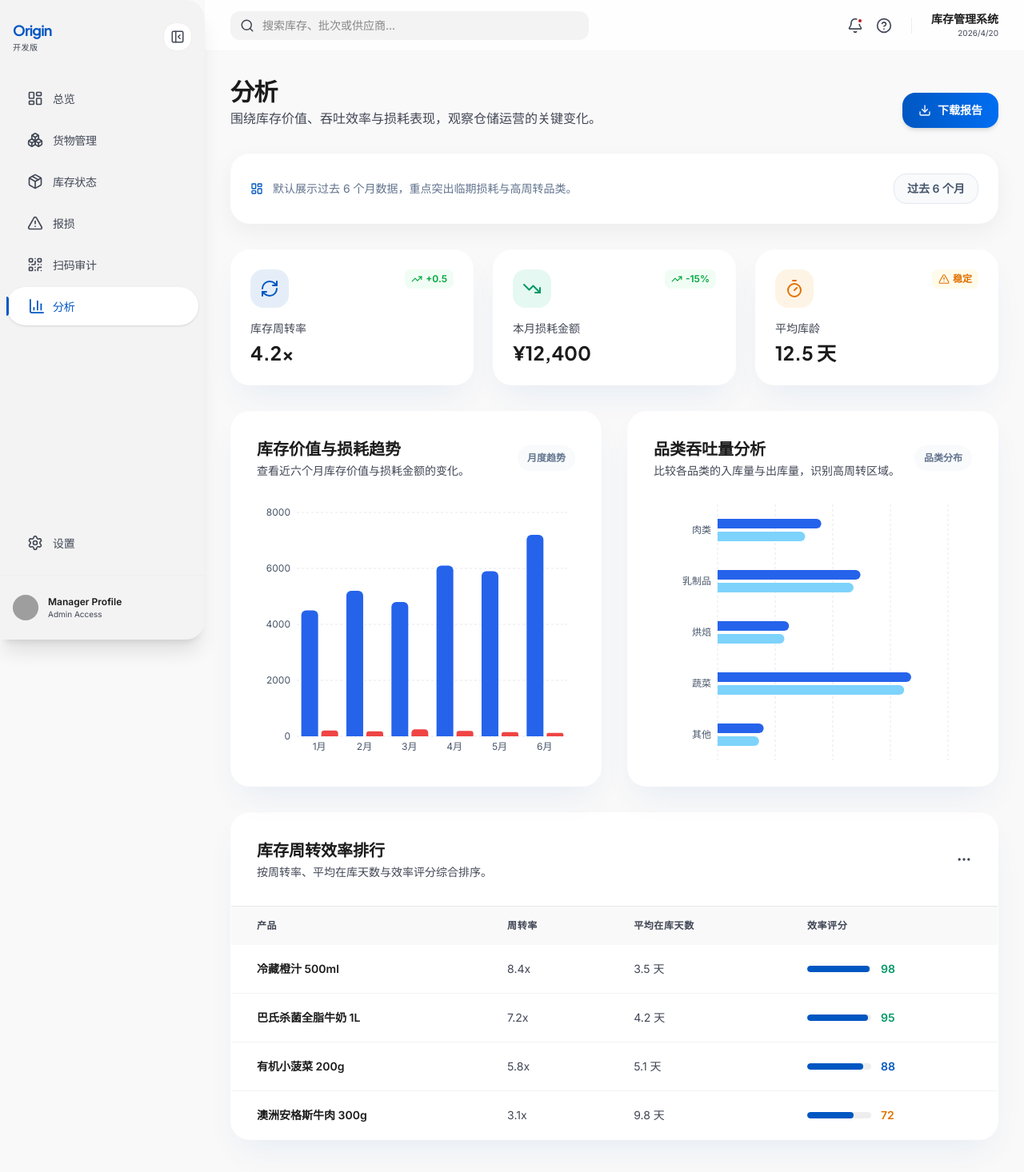
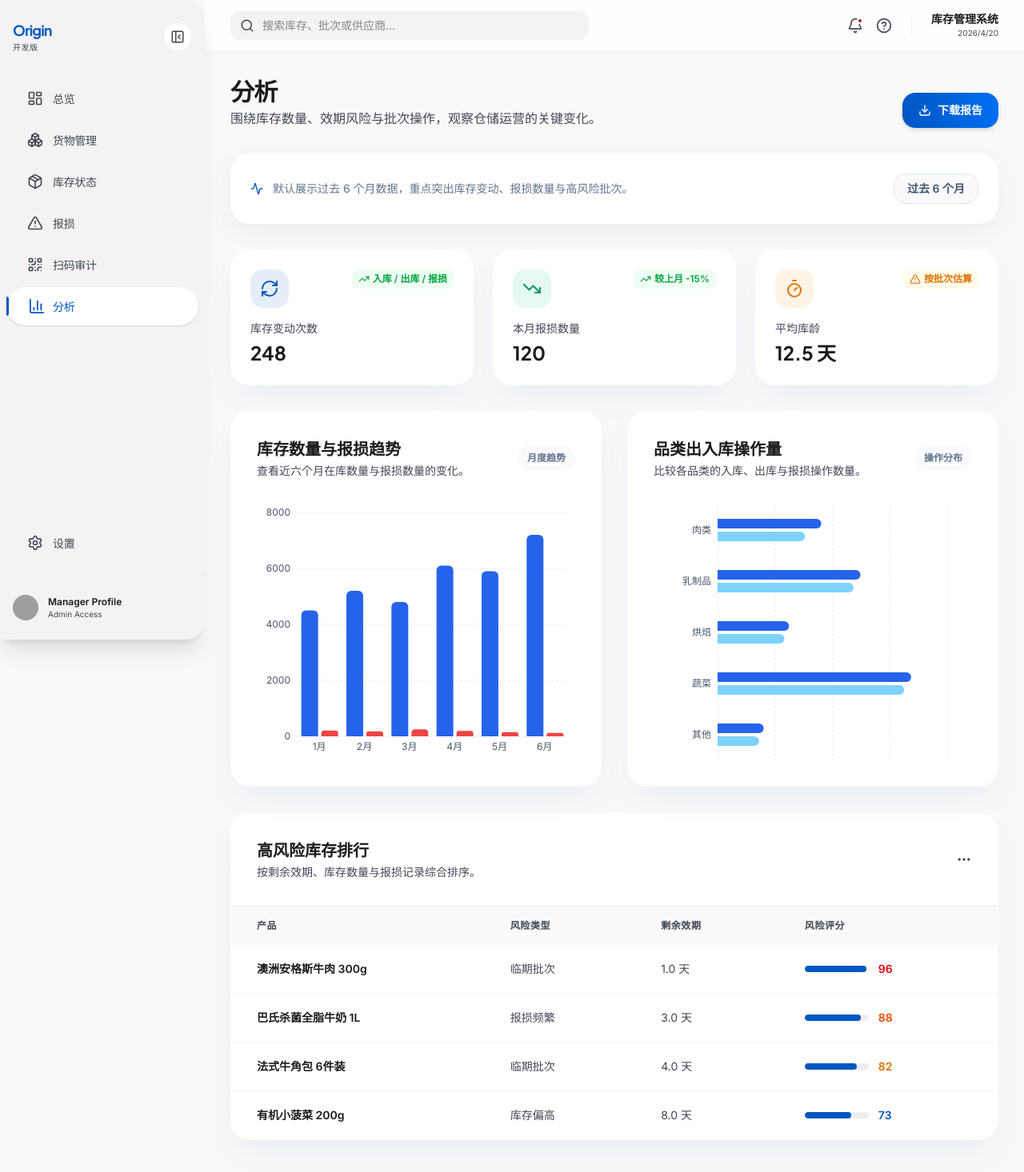
Before and after one commit to Harutaizumiya/origin_frontend, a React (Vite) app: page /analysis in a window 1280 px wide. Shown: the top 1466 px of the page at 80% size. Built offline with nearby package versions, Linux system fonts and the light colour scheme; grey boxes are pictures that could not be loaded.

Commit message:
Align dashboard and analytics with inventory business terms

```diff
--- a/src/api/dashboard.ts
+++ b/src/api/dashboard.ts
@@ -13,9 +13,9 @@ const DASHBOARD_DATA: DashboardData = {
   stats: [
     {
       id: "total-stock",
-      title: "总库存件数",
+      title: "当前在库数量",
       value: "14,280",
-      trend: "+12.5%",
+      trend: "按可用批次汇总",
       trendType: "up",
       icon: "package",
       iconBg: "bg-primary/10",
@@ -23,19 +23,19 @@ const DASHBOARD_DATA: DashboardData = {
     },
     {
       id: "expiring-soon",
-      title: "即将过期（7天内）",
-      value: "432",
-      trend: "注意",
+      title: "7天内临期批次",
+      value: "18",
+      trend: "需优先处理",
       trendType: "neutral",
       icon: "timer",
       iconBg: "bg-amber-500/10",
       iconColor: "text-amber-600",
     },
     {
-      id: "expired-products",
-      title: "已过期商品",
-      value: "28",
-      trend: "-2.4%",
+      id: "expired-batches",
+      title: "已过期批次",
+      value: "3",
+      trend: "已排除空批次",
       trendType: "down",
       icon: "alert",
       iconBg: "bg-error/10",
@@ -43,9 +43,9 @@ const DASHBOARD_DATA: DashboardData = {
     },
     {
       id: "health-index",
-      title: "库存健康指数",
-      value: "96.8%",
-      trend: "优",
+      title: "批次健康率",
+      value: "91.6%",
+      trend: "健康批次占比",
       trendType: "up",
       icon: "shield",
       iconBg: "bg-green-500/10",
--- a/src/components/charts/ChartGrid.tsx
+++ b/src/components/charts/ChartGrid.tsx
@@ -49,8 +49,8 @@ export const ChartGrid: React.FC<ChartGridProps> = ({ trendData, categories }) =
       <div className="ambient-shadow rounded-3xl border border-surface-container/10 bg-surface-container-lowest p-8 lg:col-span-2">
         <div className="mb-8 flex items-center justify-between">
           <div>
-            <h4 className="font-headline text-lg font-bold text-on-surface">库存到期趋势（未来30天）</h4>
-            <p className="mt-1 text-xs text-on-surface-variant">基于当前批次效期预测未来的流转压力。</p>
+            <h4 className="font-headline text-lg font-bold text-on-surface">批次到期趋势（未来30天）</h4>
+            <p className="mt-1 text-xs text-on-surface-variant">基于当前批次效期预测未来的处理压力。</p>
           </div>
           <div className="flex gap-2">
             <button className="rounded-lg bg-primary px-3 py-1.5 text-xs font-bold text-white">按天</button>
@@ -64,7 +64,7 @@ export const ChartGrid: React.FC<ChartGridProps> = ({ trendData, categories }) =
       </div>
 
       <div className="ambient-shadow rounded-3xl border border-surface-container/10 bg-surface-container-lowest p-8">
-        <h4 className="mb-8 font-headline text-lg font-bold text-on-surface">品类库存分布</h4>
+        <h4 className="mb-8 font-headline text-lg font-bold text-on-surface">品类在库分布</h4>
         {isSidebarAnimating ? <ChartSkeleton compact /> : <DistributionChart categories={categories} />}
       </div>
     </div>
--- a/src/components/pages/AnalyticsPage.tsx
+++ b/src/components/pages/AnalyticsPage.tsx
@@ -1,17 +1,17 @@
 import React from "react";
-import { Download, LayoutDashboard, MoreHorizontal, RefreshCw, Timer, TrendingDown } from "lucide-react";
+import { Activity, Download, MoreHorizontal, RefreshCw, Timer, TrendingDown } from "lucide-react";
 import { Bar, BarChart, CartesianGrid, ResponsiveContainer, Tooltip, XAxis, YAxis } from "recharts";
 import { cn } from "../../lib/utils";
 import { useSidebarAnimating } from "../layout/LayoutContext";
 import { StatCard } from "../dashboard/StatCard";
 
-const ANALYTICS_TREND = [
-  { month: "1月", value: 4500, waste: 210 },
-  { month: "2月", value: 5200, waste: 180 },
-  { month: "3月", value: 4800, waste: 250 },
-  { month: "4月", value: 6100, waste: 190 },
-  { month: "5月", value: 5900, waste: 150 },
-  { month: "6月", value: 7200, waste: 120 },
+const STOCK_LOSS_TREND = [
+  { month: "1月", stockQuantity: 4500, lossQuantity: 210 },
+  { month: "2月", stockQuantity: 5200, lossQuantity: 180 },
+  { month: "3月", stockQuantity: 4800, lossQuantity: 250 },
+  { month: "4月", stockQuantity: 6100, lossQuantity: 190 },
+  { month: "5月", stockQuantity: 5900, lossQuantity: 150 },
+  { month: "6月", stockQuantity: 7200, lossQuantity: 120 },
 ];
 
 const THROUGHPUT_DATA = [
@@ -22,11 +22,11 @@ const THROUGHPUT_DATA = [
   { category: "其他", inbound: 200, outbound: 180 },
 ];
 
-const EFFICIENCY_DATA = [
-  { name: "冷藏橙汁 500ml", rate: "8.4x", days: "3.5", score: 98, color: "text-emerald-600" },
-  { name: "巴氏杀菌全脂牛奶 1L", rate: "7.2x", days: "4.2", score: 95, color: "text-emerald-600" },
-  { name: "有机小菠菜 200g", rate: "5.8x", days: "5.1", score: 88, color: "text-primary" },
-  { name: "澳洲安格斯牛肉 300g", rate: "3.1x", days: "9.8", score: 72, color: "text-amber-600" },
+const RISK_RANKING_DATA = [
+  { name: "澳洲安格斯牛肉 300g", riskType: "临期批次", days: "1.0", score: 96, color: "text-red-600" },
+  { name: "巴氏杀菌全脂牛奶 1L", riskType: "报损频繁", days: "3.0", score: 88, color: "text-orange-600" },
+  { name: "法式牛角包 6件装", riskType: "临期批次", days: "4.0", score: 82, color: "text-amber-600" },
+  { name: "有机小菠菜 200g", riskType: "库存偏高", days: "8.0", score: 73, color: "text-primary" },
 ];
 
 function ChartSkeleton({ vertical = false }: { vertical?: boolean }) {
@@ -62,18 +62,18 @@ function AnalyticsMetrics() {
   return (
     <div className="mb-8 grid grid-cols-1 gap-6 md:grid-cols-3">
       <StatCard
-        title="库存周转率"
-        value="4.2x"
-        trend="+0.5"
+        title="库存变动次数"
+        value="248"
+        trend="入库 / 出库 / 报损"
         trendType="up"
         icon={<RefreshCw size={24} />}
         iconBg="bg-primary/10"
         iconColor="text-primary"
       />
       <StatCard
-        title="本月损耗金额"
-        value="¥12,400"
-        trend="-15%"
+        title="本月报损数量"
+        value="120"
+        trend="较上月 -15%"
         trendType="up"
         icon={<TrendingDown size={24} />}
         iconBg="bg-emerald-500/10"
@@ -82,7 +82,7 @@ function AnalyticsMetrics() {
       <StatCard
         title="平均库龄"
         value="12.5 天"
-        trend="稳定"
+        trend="按批次估算"
         trendType="neutral"
         icon={<Timer size={24} />}
         iconBg="bg-amber-500/10"
@@ -100,8 +100,8 @@ function AnalyticsCharts() {
       <section className="ambient-shadow rounded-3xl border border-surface-container/10 bg-surface-container-lowest p-8">
         <div className="mb-8 flex items-center justify-between">
           <div>
-            <h3 className="font-headline text-xl font-bold text-on-surface">库存价值与损耗趋势</h3>
-            <p className="mt-1 text-sm text-on-surface-variant">查看近六个月库存价值与损耗金额的变化。</p>
+            <h3 className="font-headline text-xl font-bold text-on-surface">库存数量与报损趋势</h3>
+            <p className="mt-1 text-sm text-on-surface-variant">查看近六个月在库数量与报损数量的变化。</p>
           </div>
           <div className="rounded-2xl bg-slate-50 px-3 py-2 text-xs font-semibold text-slate-500">月度趋势</div>
         </div>
@@ -110,7 +110,7 @@ function AnalyticsCharts() {
         ) : (
           <div className="h-80 w-full">
             <ResponsiveContainer width="100%" height="100%">
-              <BarChart data={ANALYTICS_TREND} margin={{ top: 10, right: 10, left: -10, bottom: 0 }}>
+              <BarChart data={STOCK_LOSS_TREND} margin={{ top: 10, right: 10, left: -10, bottom: 0 }}>
                 <CartesianGrid strokeDasharray="3 3" vertical={false} stroke="#e5e7eb" />
                 <XAxis dataKey="month" axisLine={false} tickLine={false} tick={{ fontSize: 12, fill: "#475569" }} />
                 <YAxis axisLine={false} tickLine={false} tick={{ fontSize: 12, fill: "#475569" }} />
@@ -121,8 +121,8 @@ function AnalyticsCharts() {
                     boxShadow: "0 14px 40px rgba(15, 23, 42, 0.08)",
                   }}
                 />
-                <Bar dataKey="value" name="库存价值" fill="#2563eb" radius={[6, 6, 0, 0]} />
-                <Bar dataKey="waste" name="损耗金额" fill="#ef4444" radius={[6, 6, 0, 0]} />
+                <Bar dataKey="stockQuantity" name="在库数量" fill="#2563eb" radius={[6, 6, 0, 0]} />
+                <Bar dataKey="lossQuantity" name="报损数量" fill="#ef4444" radius={[6, 6, 0, 0]} />
               </BarChart>
             </ResponsiveContainer>
           </div>
@@ -132,10 +132,10 @@ function AnalyticsCharts() {
       <section className="ambient-shadow rounded-3xl border border-surface-container/10 bg-surface-container-lowest p-8">
         <div className="mb-8 flex items-center justify-between">
           <div>
-            <h3 className="font-headline text-xl font-bold text-on-surface">品类吞吐量分析</h3>
-            <p className="mt-1 text-sm text-on-surface-variant">比较各品类的入库量与出库量，识别高周转区域。</p>
+            <h3 className="font-headline text-xl font-bold text-on-surface">品类出入库操作量</h3>
+            <p className="mt-1 text-sm text-on-surface-variant">比较各品类的入库、出库与报损操作数量。</p>
           </div>
-          <div className="rounded-2xl bg-slate-50 px-3 py-2 text-xs font-semibold text-slate-500">品类分布</div>
+          <div className="rounded-2xl bg-slate-50 px-3 py-2 text-xs font-semibold text-slate-500">操作分布</div>
         </div>
         {isSidebarAnimating ? (
           <ChartSkeleton vertical />
@@ -160,7 +160,7 @@ function AnalyticsCharts() {
                   }}
                 />
                 <Bar dataKey="inbound" name="入库量" fill="#2563eb" radius={[0, 6, 6, 0]} barSize={12} />
-                <Bar dataKey="outbound" name="出库量" fill="#7dd3fc" radius={[0, 6, 6, 0]} barSize={12} />
+                <Bar dataKey="outbound" name="出库/报损量" fill="#7dd3fc" radius={[0, 6, 6, 0]} barSize={12} />
               </BarChart>
             </ResponsiveContainer>
           </div>
@@ -170,13 +170,13 @@ function AnalyticsCharts() {
   );
 }
 
-function EfficiencyTable() {
+function RiskRankingTable() {
   return (
     <section className="ambient-shadow overflow-hidden rounded-3xl border border-surface-container/10 bg-surface-container-lowest">
       <div className="flex items-center justify-between border-b border-surface-container-high p-8">
         <div>
-          <h3 className="font-headline text-xl font-bold text-on-surface">库存周转效率排行</h3>
-          <p className="mt-1 text-sm text-on-surface-variant">按周转率、平均在库天数与效率评分综合排序。</p>
+          <h3 className="font-headline text-xl font-bold text-on-surface">高风险库存排行</h3>
+          <p className="mt-1 text-sm text-on-surface-variant">按剩余效期、库存数量与报损记录综合排序。</p>
         </div>
         <button className="text-on-surface-variant transition-colors hover:text-primary" type="button">
           <MoreHorizontal size={20} />
@@ -187,20 +187,20 @@ function EfficiencyTable() {
           <thead>
             <tr className="bg-surface-container-low/50">
               <th className="px-8 py-4 text-xs font-bold uppercase tracking-wider text-on-surface-variant">产品</th>
-              <th className="px-8 py-4 text-xs font-bold uppercase tracking-wider text-on-surface-variant">周转率</th>
+              <th className="px-8 py-4 text-xs font-bold uppercase tracking-wider text-on-surface-variant">风险类型</th>
               <th className="px-8 py-4 text-xs font-bold uppercase tracking-wider text-on-surface-variant">
-                平均在库天数
+                剩余效期
               </th>
               <th className="px-8 py-4 text-xs font-bold uppercase tracking-wider text-on-surface-variant">
-                效率评分
+                风险评分
               </th>
             </tr>
           </thead>
           <tbody className="divide-y divide-surface-container-low">
-            {EFFICIENCY_DATA.map((item) => (
+            {RISK_RANKING_DATA.map((item) => (
               <tr key={item.name} className="transition-colors hover:bg-surface-container-low/30">
                 <td className="px-8 py-5 text-sm font-bold text-on-surface">{item.name}</td>
-                <td className="px-8 py-5 text-sm text-on-surface-variant">{item.rate}</td>
+                <td className="px-8 py-5 text-sm text-on-surface-variant">{item.riskType}</td>
                 <td className="px-8 py-5 text-sm text-on-surface-variant">{item.days} 天</td>
                 <td className="px-8 py-5">
                   <div className="flex items-center gap-3">
@@ -225,7 +225,7 @@ export const AnalyticsPage: React.FC = () => {
       <div className="mb-8 flex flex-col gap-4 xl:flex-row xl:items-end xl:justify-between">
         <div>
           <h2 className="font-headline text-3xl font-extrabold tracking-tight text-on-surface">分析</h2>
-          <p className="mt-1 text-on-surface-variant">围绕库存价值、吞吐效率与损耗表现，观察仓储运营的关键变化。</p>
+          <p className="mt-1 text-on-surface-variant">围绕库存数量、效期风险与批次操作，观察仓储运营的关键变化。</p>
         </div>
         <div className="flex flex-col gap-3 sm:flex-row sm:items-center">
           <button
@@ -240,8 +240,8 @@ export const AnalyticsPage: React.FC = () => {
 
       <div className="mb-8 flex flex-col gap-3 rounded-3xl border border-surface-container/10 bg-surface-container-lowest p-6 shadow-[0_10px_30px_rgba(15,23,42,0.05)] md:flex-row md:items-center md:justify-between">
         <div className="flex items-center gap-3 text-sm text-slate-500">
-          <LayoutDashboard size={16} className="text-primary" />
-          <span>默认展示过去 6 个月数据，重点突出临期损耗与高周转品类。</span>
+          <Activity size={16} className="text-primary" />
+          <span>默认展示过去 6 个月数据，重点突出库存变动、报损数量与高风险批次。</span>
         </div>
         <button
           type="button"
@@ -253,7 +253,7 @@ export const AnalyticsPage: React.FC = () => {
 
       <AnalyticsMetrics />
       <AnalyticsCharts />
-      <EfficiencyTable />
+      <RiskRankingTable />
     </>
   );
 };
--- a/src/components/tables/TableSection.tsx
+++ b/src/components/tables/TableSection.tsx
@@ -14,10 +14,10 @@ export const TableSection = memo(function TableSection({ items, lastUpdatedAt }:
     <div className="p-8 border-b border-surface-container-high flex justify-between items-center">
       <div>
         <h4 className="text-lg font-bold text-on-surface font-headline">
-          效期预警（Top 5 紧急）
+          临期批次预警（Top 5）
         </h4>
         <p className="text-xs text-on-surface-variant mt-1">
-          需优先处理的即将过期库存
+          按剩余效期排序的高优先级批次
         </p>
       </div>
       <div className="flex items-center gap-3">
```
Also changed, not shown: src/components/pages/LabelPrintModal.tsx (+43 -3 lines), src/constants/mockData.ts (+10 -10 lines), src/lib/labelPrinter.ts (+13 -2 lines), 1 other file (tests, documents, lock files or other folders).
